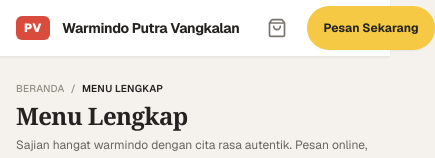
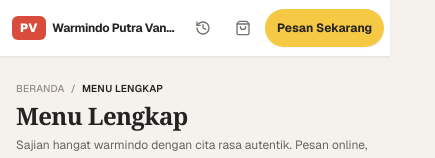
Before and after one commit to mrfroglab/vankalan-web, a Next.js app: page / in a window 390 px wide. Shown: the top 158 px of the page, 435 px wide, since content can reach past the window. Built offline with nearby package versions, Linux system fonts and the light colour scheme.

Commit message:
fix(mobile): optimasi header responsif, hapus badge buka, dan ganti CTA saat toko tutup

```diff
--- a/src/app/page.tsx
+++ b/src/app/page.tsx
@@ -24,7 +24,7 @@ import { FloatingCartBar } from '@/components/customer/FloatingCartBar';
 import { CartDrawer } from '@/components/customer/CartDrawer';
 import { CustomizeItemModal } from '@/components/customer/CustomizeItemModal';
 import { getMenuItems, getCategories } from '@/lib/store';
-import { ChefHat, AlertCircle, RotateCcw } from 'lucide-react';
+import { ChefHat, RotateCcw } from 'lucide-react';
 
 const ITEMS_PER_PAGE = 8;
 
@@ -238,26 +238,7 @@ export default function HomePage() {
         onOpenCart={() => setIsCartDrawerOpen(true)}
       />
 
-      {/* 2. Banner Notifikasi Status Toko */}
-      {!isStoreOpen && (
-        <div
-          role="alert"
-          className="bg-[#f8d84f]/25 border-b border-[#f5c943]/40 text-[#242321] px-4 sm:px-6 py-2.5"
-        >
-          <div className="max-w-7xl mx-auto flex items-center gap-2.5 text-xs sm:text-sm font-medium">
-            <AlertCircle
-              className="w-4 h-4 text-[#c04c18] shrink-0"
-              aria-hidden="true"
-            />
-            <span>
-              Toko sedang tutup sementara. Anda tetap dapat menjelajahi menu,
-              namun pesanan baru belum dapat diproses.
-            </span>
-          </div>
-        </div>
-      )}
-
-      {/* 3. Pita Pengenalan Halaman & Pencarian Cepat */}
+      {/* 2. Pita Pengenalan Halaman & Pencarian Cepat */}
       <PageIntroBand
         searchQuery={searchQuery}
         onSearchChange={handleSearchChange}
--- a/src/components/customer/CartDrawer.tsx
+++ b/src/components/customer/CartDrawer.tsx
@@ -13,7 +13,7 @@ interface CartDrawerProps {
 }
 
 export function CartDrawer({ isOpen, onClose }: CartDrawerProps) {
-  const { items, updateQty, clearCart, totalAmount, totalItems } = useCart();
+  const { items, updateQty, clearCart, totalAmount, totalItems, isStoreOpen } = useCart();
 
   return (
     <Modal
@@ -114,6 +114,7 @@ export function CartDrawer({ isOpen, onClose }: CartDrawerProps) {
               </strong>
             </div>
 
+            {isStoreOpen ? (
               <Link href="/checkout" onClick={onClose} className="block w-full">
                 <button
                   type="button"
@@ -122,6 +123,21 @@ export function CartDrawer({ isOpen, onClose }: CartDrawerProps) {
                   Lanjut ke Pembayaran ({formatRupiah(totalAmount)})
                 </button>
               </Link>
+            ) : (
+              <div className="space-y-1.5">
+                <button
+                  type="button"
+                  disabled
+                  aria-disabled="true"
+                  className="w-full min-h-[48px] bg-neutral-100 border border-neutral-300 text-neutral-400 font-semibold py-3.5 px-5 rounded-full text-sm flex items-center justify-center cursor-not-allowed select-none"
+                >
+                  Warmindo Tutup Sementara
+                </button>
+                <p className="text-[11px] text-center text-[#8c5a14]">
+                  Pesanan online saat ini ditutup. Anda tetap dapat menyimpan keranjang ini.
+                </p>
+              </div>
+            )}
 
             <button
               type="button"
--- a/src/components/customer/FoodlyHeader.tsx
+++ b/src/components/customer/FoodlyHeader.tsx
@@ -3,8 +3,7 @@
 import React from 'react';
 import Link from 'next/link';
 import { usePathname } from 'next/navigation';
-import { Badge } from '@/components/ui/Badge';
-import { ShoppingBag } from 'lucide-react';
+import { ShoppingBag, History, Clock } from 'lucide-react';
 
 export interface FoodlyHeaderProps {
   isOpen: boolean;
@@ -28,6 +27,8 @@ export function FoodlyHeader({
   ];
 
   const handleOrderClick = () => {
+    if (!isOpen) return;
+
     if (onOpenCart) {
       onOpenCart();
       return;
@@ -41,18 +42,18 @@ export function FoodlyHeader({
 
   return (
     <header className="bg-white border-b border-[#e9e5df] sticky top-0 z-30 shadow-xs">
-      <div className="max-w-7xl mx-auto px-4 sm:px-6 h-14 sm:h-16 flex items-center justify-between gap-4">
-        {/* Sisi Kiri: Logo Brand & Identitas */}
+      <div className="max-w-7xl mx-auto px-3 sm:px-6 h-14 sm:h-16 flex items-center justify-between gap-2 sm:gap-4">
+        {/* Sisi Kiri: Logo Brand & Identitas Responsif */}
         <Link
           href="/"
-          className="flex items-center gap-2 group min-h-[44px] cursor-pointer shrink-0"
+          className="flex items-center gap-1.5 sm:gap-2 group min-h-[44px] cursor-pointer shrink"
           aria-label="Kembali ke beranda Warmindo Putra Vangkalan"
         >
-          <span className="bg-[#d94b3d] text-white font-black text-xs px-2 py-1 rounded-md tracking-wider mr-1 shrink-0 select-none">
+          <span className="bg-[#d94b3d] text-white font-black text-xs px-2 py-1 rounded-md tracking-wider shrink-0 select-none">
             PV
           </span>
-          <div className="flex flex-col">
-            <span className="text-sm sm:text-base font-bold text-[#242321] tracking-tight group-hover:text-[#68645e] transition-colors">
+          <div className="flex flex-col min-w-0">
+            <span className="text-xs xs:text-sm sm:text-base font-bold text-[#242321] tracking-tight group-hover:text-[#68645e] transition-colors truncate max-w-[125px] xs:max-w-[180px] sm:max-w-none">
               Warmindo Putra Vangkalan
             </span>
             <span className="hidden md:block text-[11px] text-[#68645e] leading-none">
@@ -89,54 +90,74 @@ export function FoodlyHeader({
           })}
         </nav>
 
-        {/* Sisi Kanan: Status Toko, Waktu Masak, Keranjang, dan CTA */}
-        <div className="flex items-center gap-2 sm:gap-3 shrink-0">
-          {/* Status Toko */}
-          <div className="hidden sm:inline-flex items-center">
-            {isOpen ? (
-              <Badge variant="success" dot size="sm">
-                Buka Sekarang
-              </Badge>
-            ) : (
-              <Badge variant="danger" dot size="sm">
-                Tutup Sementara
-              </Badge>
-            )}
-          </div>
+        {/* Sisi Kanan: Aksi & Utilitas */}
+        <div className="flex items-center gap-1 sm:gap-2.5 shrink-0">
+          {/* Tautan Riwayat di Mobile */}
+          <Link
+            href="/history"
+            aria-label="Riwayat Pesanan"
+            className="md:hidden relative w-9 h-9 sm:w-10 sm:h-10 rounded-full flex items-center justify-center text-[#77736d] hover:text-[#242321] hover:bg-[#f5f2ed] transition-colors cursor-pointer"
+            title="Riwayat Pesanan"
+          >
+            <History className="w-4 h-4" aria-hidden="true" />
+          </Link>
 
-          {/* Estimasi Persiapan */}
+          {/* Estimasi Persiapan Desktop */}
+          {isOpen && (
             <div
-            className="hidden lg:inline-flex items-center bg-[#f5f2ed] text-xs font-medium text-[#242321] px-2.5 py-1 rounded-full border border-[#e9e5df] shrink-0"
+              className="hidden lg:inline-flex items-center gap-1 bg-[#f5f2ed] text-xs font-medium text-[#242321] px-2.5 py-1 rounded-full border border-[#e9e5df] shrink-0"
               title={`Estimasi waktu persiapan pesanan sekitar ${estimateMinutes} menit`}
             >
-            <span>⏱ ±{estimateMinutes} mnt</span>
+              <Clock className="w-3.5 h-3.5 text-[#68645e]" />
+              <span>±{estimateMinutes} mnt</span>
             </div>
+          )}
 
           {/* Tombol Keranjang Belanja */}
           <button
             type="button"
             onClick={onOpenCart}
             aria-label={`Buka Keranjang Belanja (${totalCartItems} item)`}
-            className="relative min-w-[44px] min-h-[44px] rounded-full flex items-center justify-center text-[#77736d] hover:text-[#242321] hover:bg-[#f5f2ed] transition-colors cursor-pointer"
+            className="relative w-9 h-9 sm:w-10 sm:h-10 rounded-full flex items-center justify-center text-[#77736d] hover:text-[#242321] hover:bg-[#f5f2ed] transition-colors cursor-pointer shrink-0"
           >
-            <ShoppingBag className="w-5 h-5" aria-hidden="true" />
+            <ShoppingBag className="w-4 h-4 sm:w-5 sm:h-5" aria-hidden="true" />
             {totalCartItems > 0 && (
-              <span className="absolute top-1.5 right-1.5 min-w-[18px] h-[18px] px-1 bg-[#f5c943] text-[#242321] font-bold text-[10px] rounded-full flex items-center justify-center border-2 border-white shadow-xs">
+              <span className="absolute top-0.5 right-0.5 min-w-[18px] h-[18px] px-1 bg-[#f5c943] text-[#242321] font-bold text-[10px] rounded-full flex items-center justify-center border-2 border-white shadow-xs">
                 {totalCartItems > 99 ? '99+' : totalCartItems}
               </span>
             )}
           </button>
 
-          {/* Tombol CTA Pesan Sekarang */}
+          {/* Tombol CTA Pesan Sekarang / Warmindo Tutup */}
+          {isOpen ? (
             <button
               type="button"
               onClick={handleOrderClick}
-            className="bg-[#f5c943] hover:bg-[#e8b82b] text-[#242321] font-bold text-xs sm:text-sm px-4 py-2 min-h-[44px] rounded-full transition-all active:scale-95 shadow-xs cursor-pointer flex items-center justify-center shrink-0"
+              className="bg-[#f5c943] hover:bg-[#e8b82b] text-[#242321] font-bold text-xs sm:text-sm px-3 sm:px-4 py-1.5 sm:py-2 min-h-[38px] sm:min-h-[42px] rounded-full transition-all active:scale-95 shadow-xs cursor-pointer flex items-center justify-center shrink-0"
             >
               <span>Pesan Sekarang</span>
             </button>
+          ) : (
+            <button
+              type="button"
+              disabled
+              aria-disabled="true"
+              className="bg-neutral-100 border border-neutral-300 text-neutral-400 font-semibold text-xs sm:text-sm px-3 sm:px-4 py-1.5 sm:py-2 min-h-[38px] sm:min-h-[42px] rounded-full cursor-not-allowed flex items-center justify-center shrink-0 select-none"
+            >
+              <span>Warmindo Tutup</span>
+            </button>
+          )}
         </div>
       </div>
+
+      {/* Catatan / Notes di Bawah Header saat Warung Tutup */}
+      {!isOpen && (
+        <div className="bg-[#fff8ea] border-t border-[#f4e2b8] px-3 sm:px-6 py-2 text-center">
+          <p className="text-[11px] sm:text-xs text-[#8c5a14] font-medium leading-relaxed">
+            Warung lagi tutup sementara. Kamu tetap bisa melihat menu, pemesanan online akan dibuka kembali segera.
+          </p>
+        </div>
+      )}
     </header>
   );
 }
```
Lines whose indentation alone changed are shown as unchanged.
